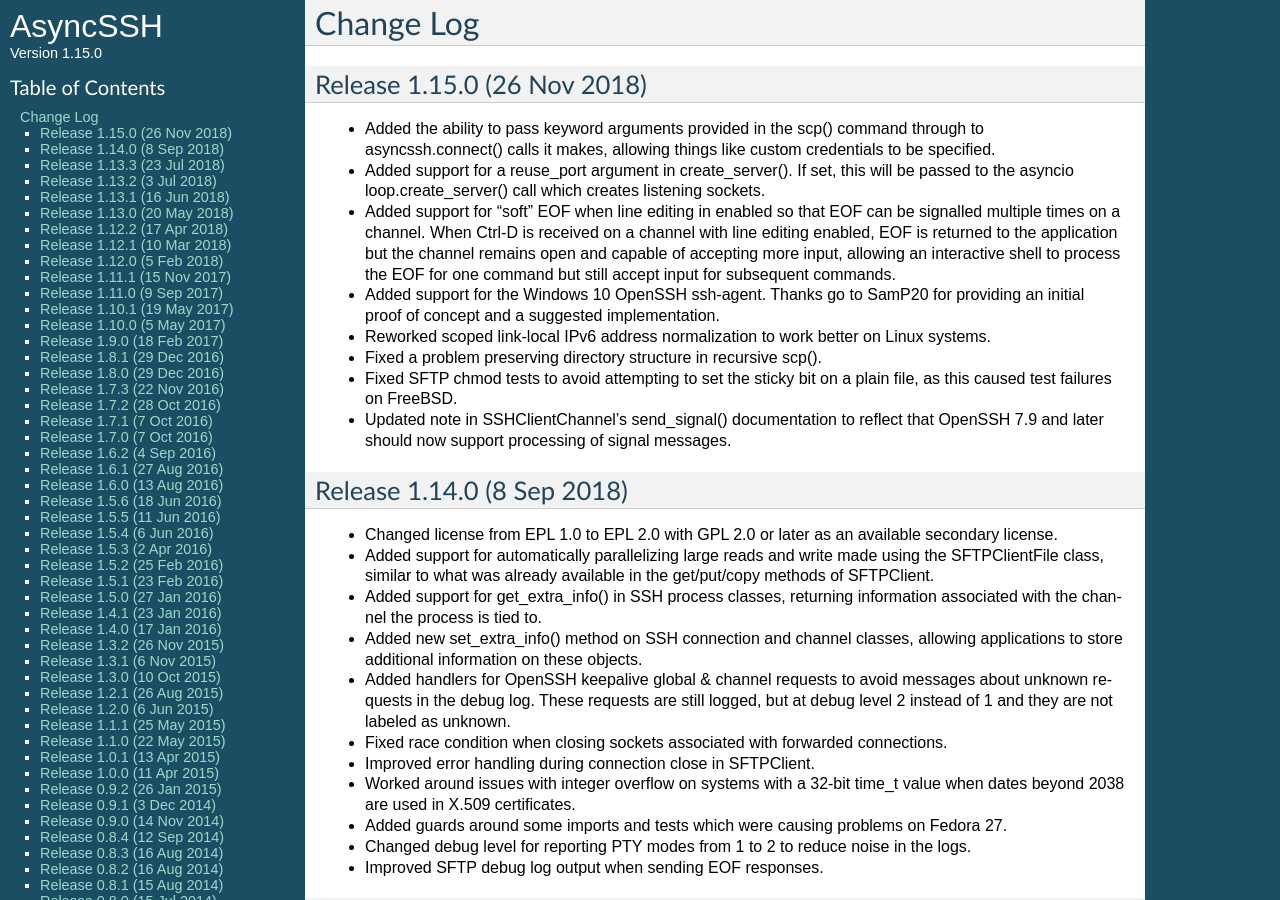
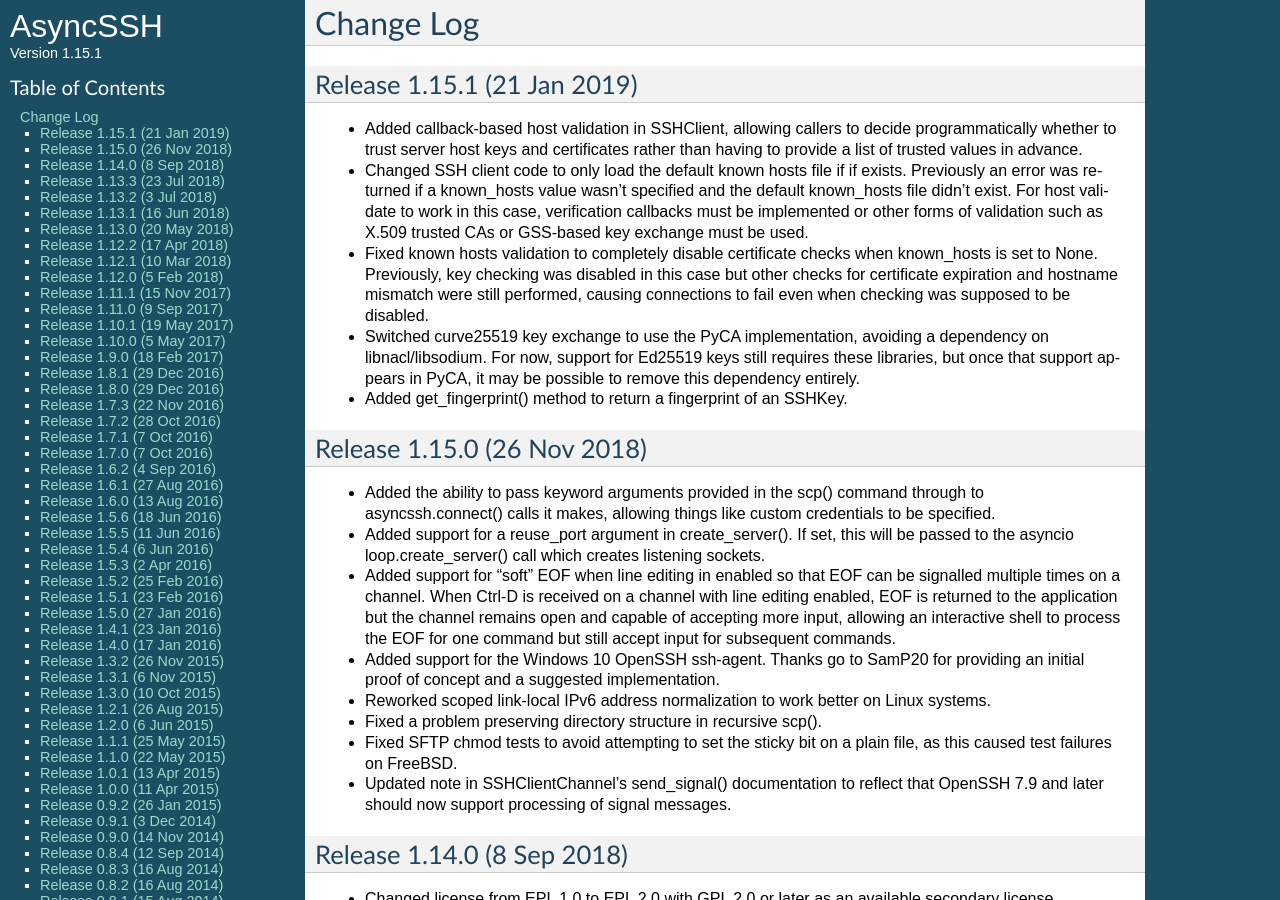
Before and after one commit to ronf/asyncssh, a Sphinx documentation site: the page built from docs/changes.rst, in a window 1280 px wide and 900 px high. Built offline with Sphinx 7.4.7, drawn with Linux system fonts in a browser that asks for light colours.

Commit message:
Bump version number up to 1.15.1 and update change log

```diff
--- a/asyncssh/version.py
+++ b/asyncssh/version.py
@@ -26,4 +26,4 @@ __author_email__ = 'ronf@timeheart.net'
 
 __url__ = 'http://asyncssh.timeheart.net'
 
-__version__ = '1.15.0'
+__version__ = '1.15.1'
--- a/docs/changes.rst
+++ b/docs/changes.rst
@@ -2,6 +2,36 @@
 
 Change Log
 ==========
+
+Release 1.15.1 (21 Jan 2019)
+----------------------------
+
+* Added callback-based host validation in SSHClient, allowing callers
+  to decide programmatically whether to trust server host keys and
+  certificates rather than having to provide a list of trusted values
+  in advance.
+
+* Changed SSH client code to only load the default known hosts file if
+  if exists. Previously an error was returned if a known_hosts value
+  wasn't specified and the default known_hosts file didn't exist. For
+  host validate to work in this case, verification callbacks must be
+  implemented or other forms of validation such as X.509 trusted CAs
+  or GSS-based key exchange must be used.
+
+* Fixed known hosts validation to completely disable certificate checks
+  when known_hosts is set to None. Previously, key checking was disabled
+  in this case but other checks for certificate expiration and hostname
+  mismatch were still performed, causing connections to fail even when
+  checking was supposed to be disabled.
+
+* Switched curve25519 key exchange to use the PyCA implementation,
+  avoiding a dependency on libnacl/libsodium. For now, support for
+  Ed25519 keys still requires these libraries, but once that support
+  appears in PyCA, it may be possible to remove this dependency
+  entirely.
+
+* Added get_fingerprint() method to return a fingerprint of an SSHKey.
+
 
 Release 1.15.0 (26 Nov 2018)
 ----------------------------
```
